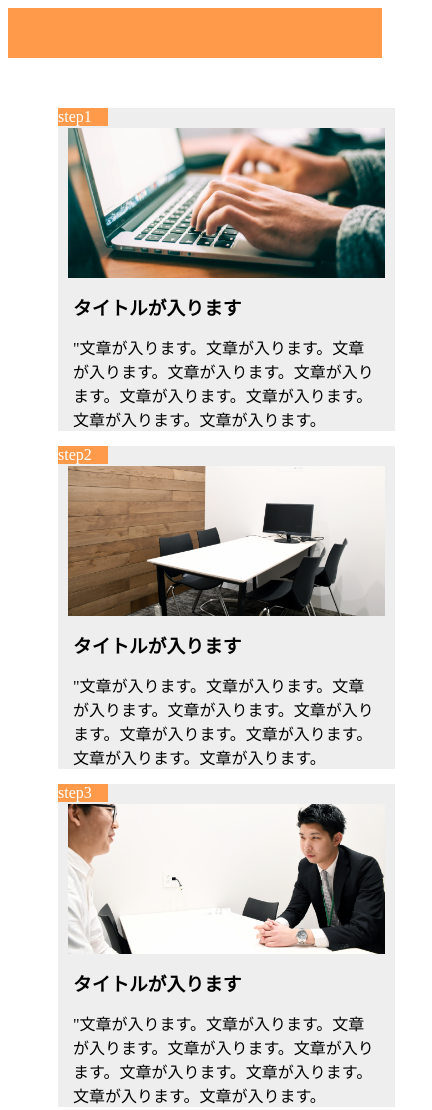
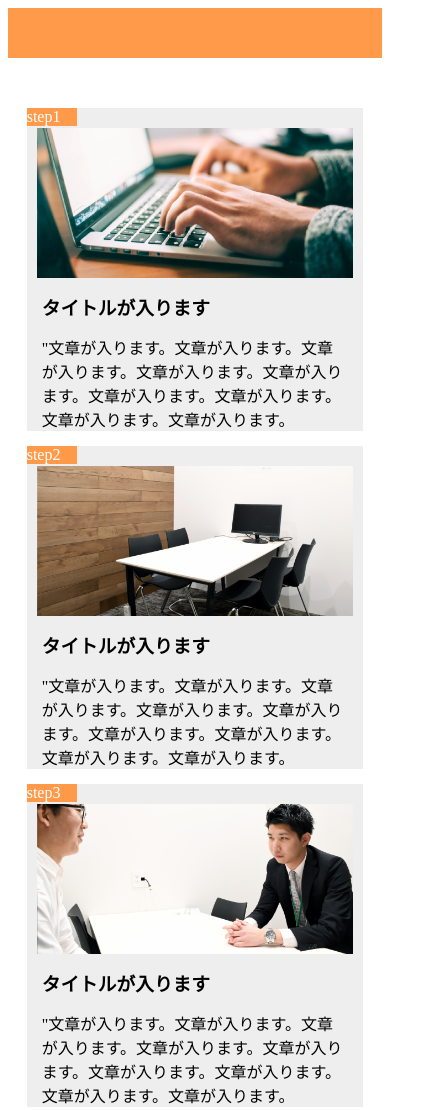
Before and after one commit to mayaka11/kadai9, a plain HTML site: page index.html in a window 390 px wide. Shown: the top 1110 px of the page, 432 px wide, since content can reach past the window. Drawn offline with Linux system fonts and the light colour scheme.

Commit message:
余白の微調整

```diff
--- a/style.css
+++ b/style.css
@@ -13,16 +13,20 @@ header {
 
 main {
   width: 100%;
-  margin: 50px;
+  margin: 50px auto;
   display: flex;
 }
 
 
 .step-box {
-  width: 100%;
-  margin-right: 20px;
+  width: 90%;
+  margin-right: 30px;
   position: relative;
   background-color: #eee;
+}
+
+.step-box:last-child {
+  margin-right: 0;
 }
 
 
@@ -77,16 +81,7 @@ footer {
 }
 
 
-
-
 @media screen and (max-width:768px) {
-  header {
-    width: 100%;
-  }
-
-  .social {
-    display: none;
-  }
 
 
   main {
@@ -97,6 +92,8 @@ footer {
   .step-box {
     width: 90%;
     padding-top: 10px;
+    margin-right: 5%;
+    margin-left: 5%;
   }
 
   .step-img1 {
```
